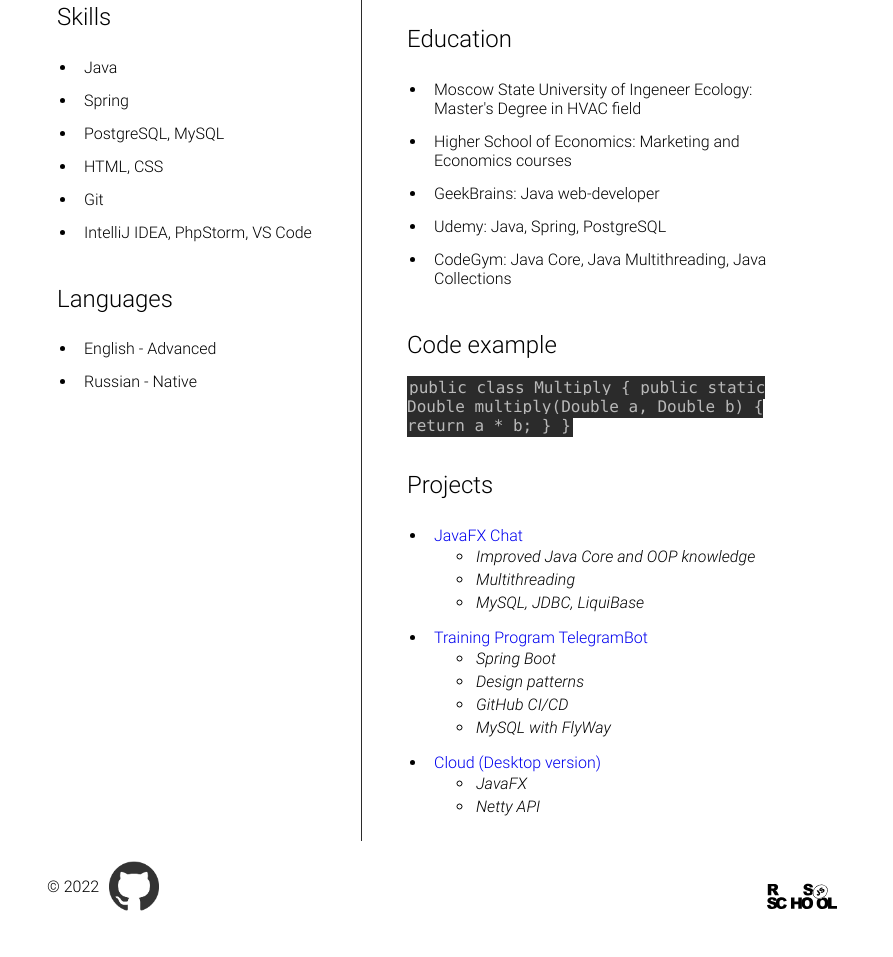
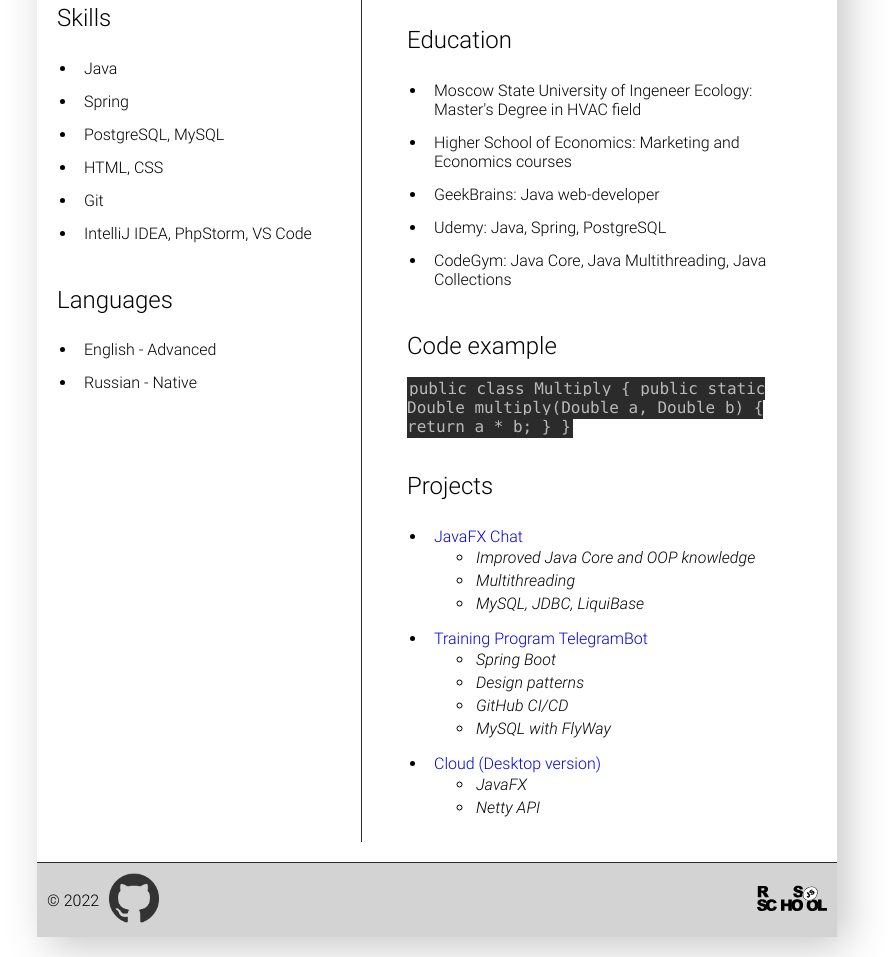
Before and after one commit to kastkest/rsschool-cv, a plain HTML site: page index.html in a window 1280 px wide. Shown: the part 556-1513 px from the top of the page, without its empty margins (203-1096 px from the left). Drawn offline with Linux system fonts and the light colour scheme.

Commit message:
feat: add some quick changes

```diff
--- a/style.css
+++ b/style.css
@@ -44,6 +44,7 @@ body {
   display: flex;
   flex-direction: column;
   justify-content: space-between;
+  box-shadow: 10px 10px 40px -1px rgba(0, 0, 0, 0.23);
 }
 
 .nav-list {
@@ -53,6 +54,8 @@ body {
   list-style: none;
   margin: 0;
   padding-left: 0;
+  background: lightgrey;
+  border-bottom: 1px solid #2b2b2b;
 }
 
 .nav-link {
@@ -139,10 +142,16 @@ code {
 .footer {
   display: flex;
   justify-content: space-between;
+  background: lightgrey;
+  padding: 0 10px;
+  border-top: 1px solid #2b2b2b;
 }
 .footer-left {
   display: flex;
+  justify-content: center;
+  align-items: center;
+
 }
 .year {
-  padding: 0 10px;
+  padding-right: 10px;
 }
```
